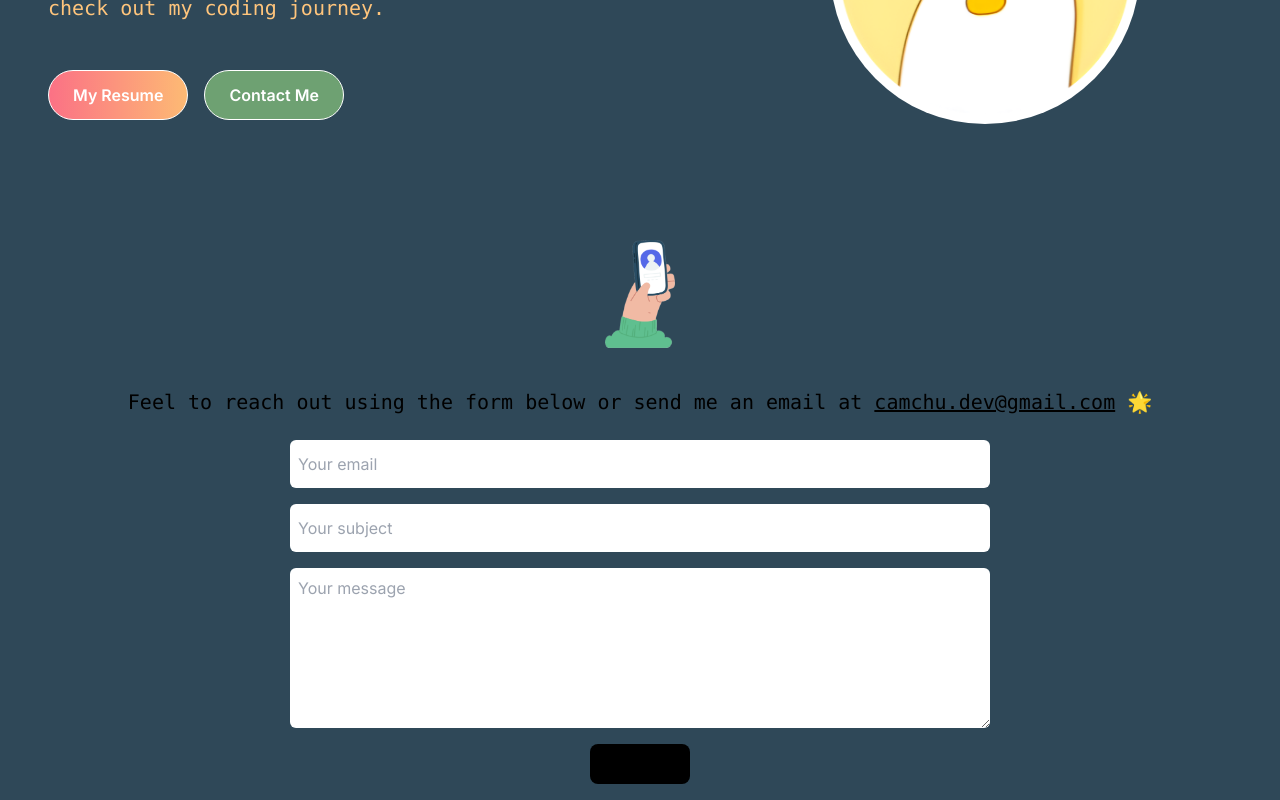
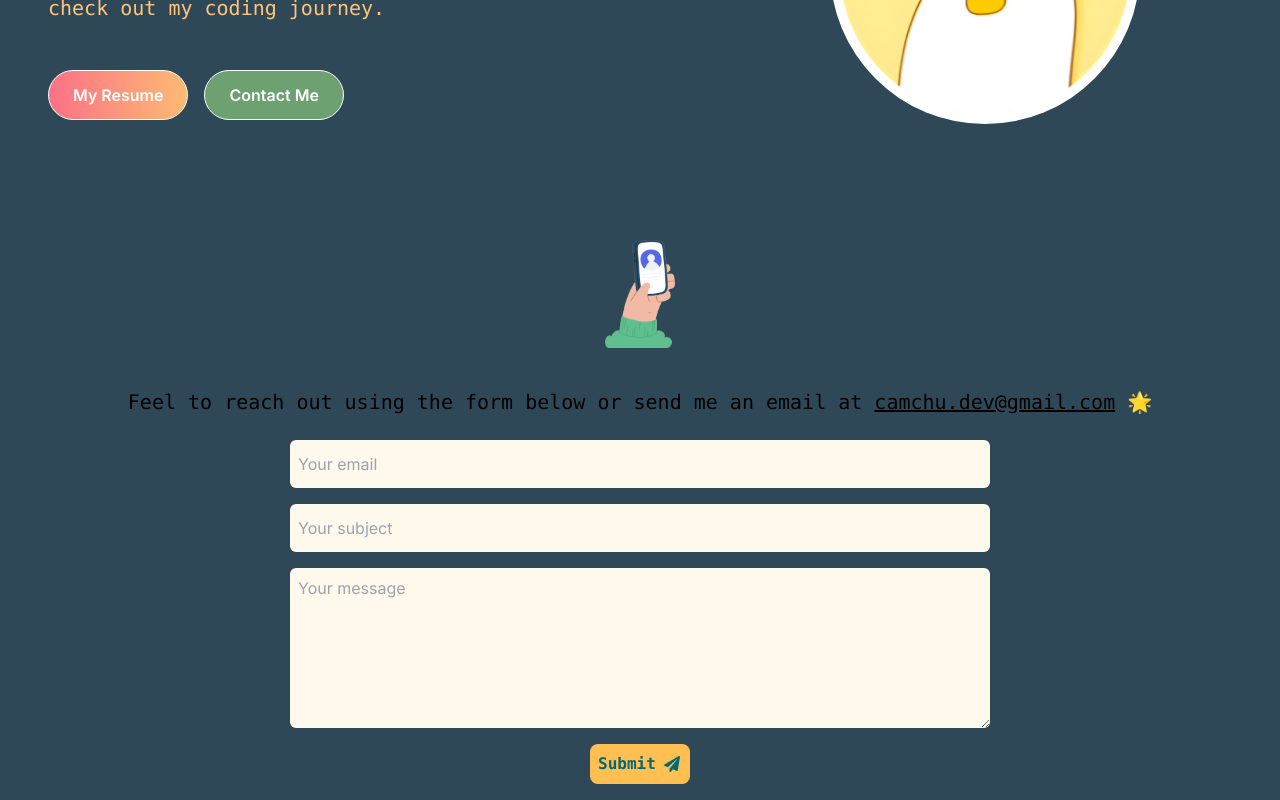
Before and after one commit to camchu2001/personal-website, a Next.js app: page / in a window 1280 px wide. Shown: the part 398-1198 px from the top of the page. Built offline with nearby package versions, Linux system fonts and the light colour scheme.

Commit message:
chore: add effects to submit button

```diff
--- a/app/components/Contact.tsx
+++ b/app/components/Contact.tsx
@@ -17,18 +17,23 @@ export const Contact = () => {
 
       <form className="mt-6 flex flex-wrap flex-col md:items-center">
         <input type="email" name='senderEmail' placeholder='Your email ' maxLength={500} required
-          className='p-2 mb-4 h-[3rem] md:w-[700px] rounded-md border-black text-black'/>
+          className='p-2 mb-4 h-[3rem] md:w-[700px] rounded-md border-black text-black
+          bg-[#FFF8EC]'/>
 
         <input type="text" name='emailSubject' placeholder='Your subject '
-          className='p-2 mb-4 h-[3rem] md:w-[700px] rounded-md border-black text-black'/>
+          className='p-2 mb-4 h-[3rem] md:w-[700px] rounded-md border-black text-black
+          bg-[#FFF8EC]'/>
 
         <textarea name="message" placeholder="Your message " maxLength={5000} required
-          className='p-2 mb-4 h-[10rem] md:w-[700px] rounded-md border-black text-black'>
+          className='p-2 mb-4 h-[10rem] md:w-[700px] rounded-md border-black text-black
+          bg-[#FFF8EC]'>
         </textarea>
 
         <div className="flex flex-wrap flex-col items-center">
           <button type="submit"
-            className='rounded-lg bg-black p-2 w-[100px] flex items-center'>
+            className='rounded-lg bg-[#FFBF51] p-2 w-[100px] flex items-center
+            font-semibold font-mono text-[#006978]
+            hover:border-white hover:border-2 hover:bg-[#ffb459]'>
           Submit <FaPaperPlane className="ml-2"/>
           </button>
         </div>
```
